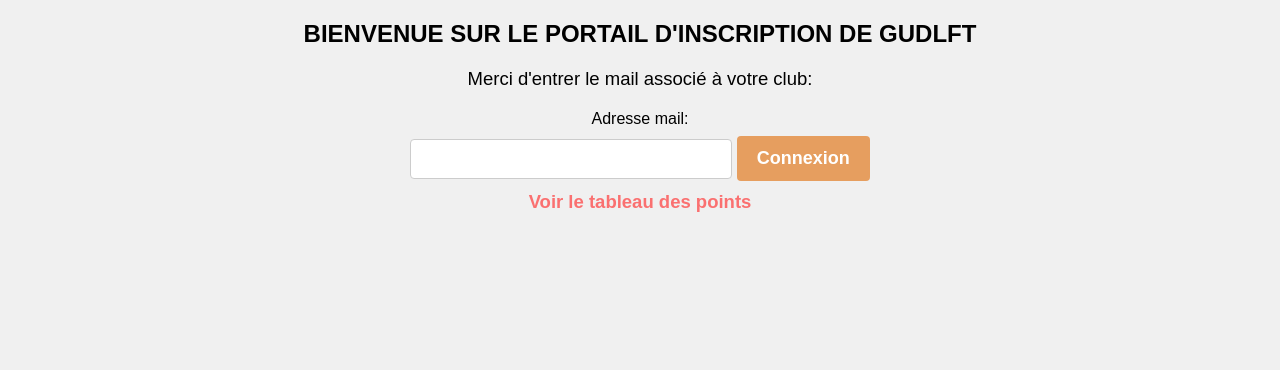
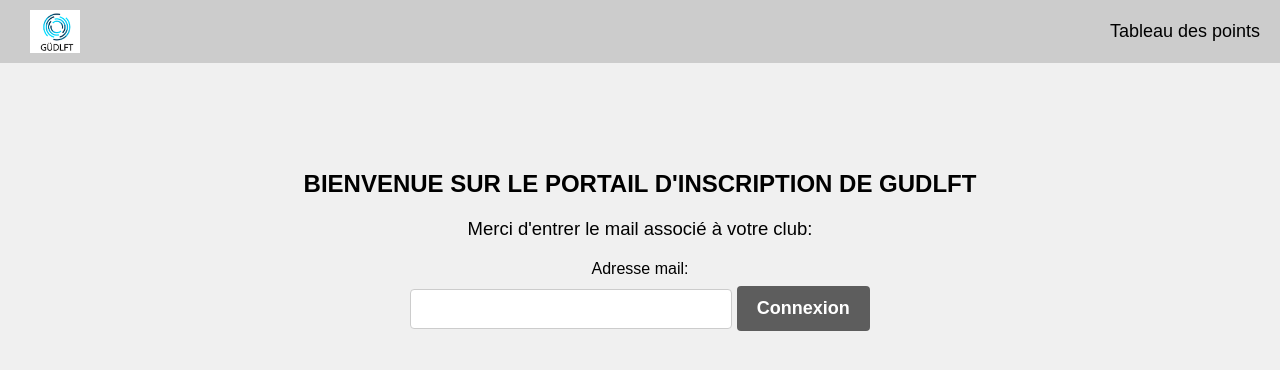
Before and after one commit to mcourte/OC_Projet11, a Flask app: page / in a window 1280 px wide. Shown: the top 370 px of the page. Run offline with Flask 3, Linux system fonts and the light colour scheme.

Commit message:
mise à jour du css et html

```diff
--- a/Python_Testing-master/static/styles.css
+++ b/Python_Testing-master/static/styles.css
@@ -1,7 +1,7 @@
 body {
     font-family: Arial, sans-serif;
     margin: 0;
-    padding: 0;
+    padding: 150px 0 0 0; /* Add top padding to avoid content being hidden under the header */
     background-color: #f0f0f0;
 }
 
@@ -55,7 +55,7 @@
 }
 
 input[type="submit"] {
-    background-color: #e65f5f;
+    background-color: #5d5d5d;
     border: none;
     color: white;
     padding: 12px 20px;
@@ -69,7 +69,7 @@
 }
 
 button {
-    background-color: #e69e5f;
+    background-color: #5d5d5d;
     border: none;
     color: white;
     padding: 12px 20px;
@@ -83,17 +83,17 @@
 }
 
 input[type="submit"]:hover {
-    background-color: #d64949;
+    background-color: #353535;
 }
 
 a {
-    color: #fa7070;
-    text-decoration: none;
+    color: #353535;;
+    text-decoration: underline;
     font-weight: 700;
 }
 
 a:hover {
-    text-decoration: underline;
+    font-weight: 900;
 }
 
 ul {
@@ -131,3 +131,47 @@
 th:first-child, td:first-child {
     border-right: 1px solid #ccc;
 }
+
+tr:nth-child(odd) td {
+    background-color: #f2f2f2;
+}
+
+
+header {
+    position: fixed;
+    top: 0;
+    left: 0;
+    width: 100%;
+    background-color: #ccc;
+    color: #000;
+    padding: 10px;
+    z-index: 1000; /* Assurez-vous que le header est au-dessus de tout le contenu */
+  }
+
+  .navbar {
+    display: flex;
+    align-items: center; /* Centrer verticalement les éléments */
+  }
+
+  .logo {
+    margin-left: 20px; /* Marge à droite du logo */
+    width: 50px; /* Largeur de l'image */
+    height: auto; /* Hauteur ajustée automatiquement pour conserver les proportions */
+  }
+
+  nav {
+    margin-left: auto; /* Place le nav à droite */
+    padding-right: 20px;
+  }
+
+
+  nav a {
+    color: black; /* Couleur du texte des liens */
+    text-decoration: none; /* Supprime le soulignement des liens */
+    margin: 0 10px; /* Marge entre les liens */
+    text-align: center;
+    font-size: 18px;
+    font-weight: 300;
+    display:inline-block;
+    margin: 10px  10px 10px 10px;
+  }
--- a/Python_Testing-master/templates/index.html
+++ b/Python_Testing-master/templates/index.html
@@ -5,6 +5,14 @@
 {% endblock %}
 
 {% block content %}
+<header class="header" role="banner">
+  <div class="navbar">
+      <img src="{{ url_for('static', filename='logo.png') }}" alt="Logo de GUDLFT." class="logo">
+      <nav>
+          <a href="{{ url_for('pointsBoard') }}">Tableau des points</a>
+      </nav>
+  </div>
+</header>
     <h1>BIENVENUE SUR LE PORTAIL D'INSCRIPTION DE GUDLFT</h1>
     <h2>Merci d'entrer le mail associé à votre club:</h2>
     <form action="{{ url_for('show_summary') }}" method="post">
@@ -22,8 +30,4 @@
         </ul>
       {% endif %}
     {% endwith %}
-
-    <h3>
-        <a href="{{ url_for('pointsBoard') }}">Voir le tableau des points</a>
-    </h3>
 {% endblock %}
```
Also changed, not shown: Python_Testing-master/templates/booking.html (+9 -3 lines), Python_Testing-master/templates/points_board.html (+12 -3 lines), Python_Testing-master/templates/welcome.html (+33 -21 lines), Python_Testing-master/static/logo.png (added).
